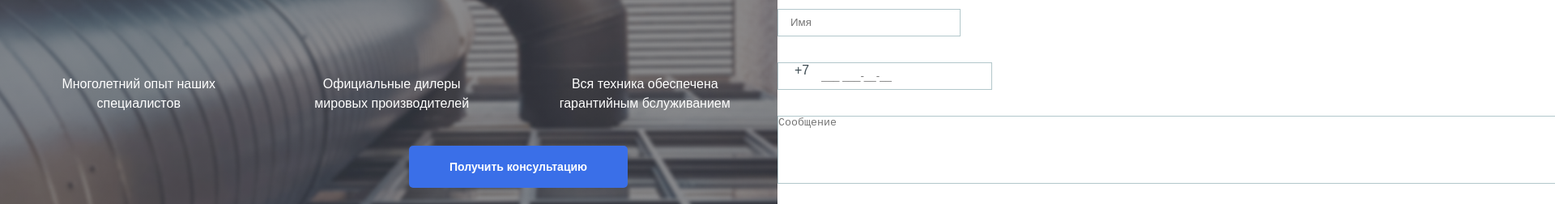
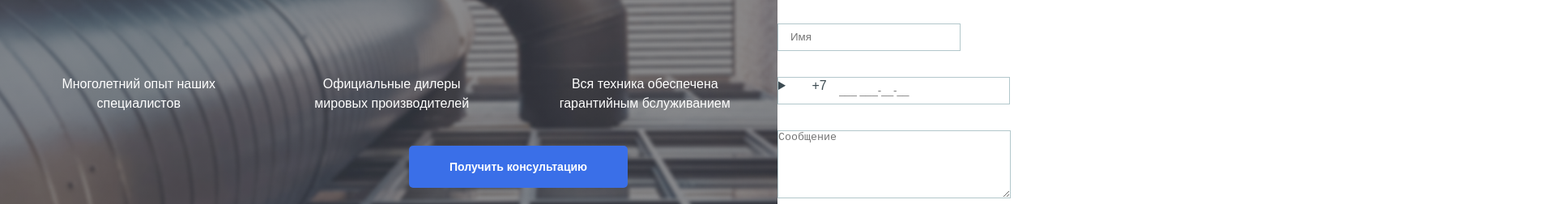
Before and after one commit to ar78ilnik/uslugi, a website: page app/instalation.html in a window 1280 px wide. Both pictures are taken after a click on the link "Получить консультацию". Shown: the part 350-602 px from the top of the page at 81% size, 1920 px wide, since content can reach past the window. Drawn offline with nearby package versions, Linux system fonts and the light colour scheme; files that its build step writes are made by us from their sources.

Commit message:
Chack bid

```diff
--- a/app/html_components/_bid.html
+++ b/app/html_components/_bid.html
@@ -1,9 +1,9 @@
 <div class="bid">
-	<div class="container container_bid">
+    <div class="bid__wrapper">
         <h2 class="title title_h2-bid">Получить консультацию</h2>
         <button class="bid__close" type="button">
             <svg class="icon icon_bid" aria-hidden="true">
-			<use class="menu__icon_bid" xlink:href="img/sprite.svg#cross"></use>
+                <use class="menu__icon_bid" xlink:href="img/sprite.svg#cross-bid"></use>
             </svg>
         </button>
         <main class="main main_bid">
@@ -29,7 +29,7 @@
                         <div class="form__tel-wrapper">
                             <div class="form__tel-pais">
                                 <details class="form__det">
-								<summary class="form__sum">
+                                    <summary class="form__summary">
                                         <svg class="icon icon_sum">
                                             <use xlink:href="img/sprite.svg#arrow"></use>
                                         </svg>
@@ -44,7 +44,7 @@
                         </div>
                         <textarea class="bid__textarea" name="message" id="bid-textarea" placeholder="Сообщение" readonly></textarea>
                         <p class="form__bid-check">
-							<input type="text" class="form__check_bid" id="check-bid" type="checkbox">
+                            <input class="form__check_bid" id="check-bid" type="checkbox">
                             <label for="check-bid" class="form__label form__label_bid">Я даю согласие на обработку моих персональных данных</label>
                         </p>
                         <div class="form__code">
--- a/app/js/script.js
+++ b/app/js/script.js
@@ -4,7 +4,10 @@
         menuClose = document.querySelector('.menu__close'),
         popup = document.querySelector('.container_popup'),
         bodyBack = document.querySelector('.body__back'),
-        footerDet = document.querySelectorAll('.footer__det');
+        footerDet = document.querySelectorAll('.footer__det'),
+        linkBlueAbout = document.querySelector('.link_blue-about'),
+        bidBlock = document.querySelector('.bid'),
+        bidClose = document.querySelector('.bid__close');
 
     menuButton.addEventListener('click', () => {
         let expanded = menuButton.getAttribute('aria-expanded') === 'true' || false;
@@ -22,9 +25,16 @@
         document.body.style.overflow = '';
     })
 
+    linkBlueAbout.addEventListener('click', () => {
+        bidBlock.classList.toggle('bid_open');
+    })
+
+    bidClose.addEventListener('click', () => {
+        bidBlock.classList.toggle('bid_open');
+    })
+
     bodyBack.addEventListener('click', (event) => {
         if (event.target === bodyBack) {
-            console.log('1');
             let expanded = menuButton.getAttribute('aria-expanded') === 'true' || false;
             menuButton.setAttribute('aria-expanded', !expanded);
             popup.classList.toggle('container_popup-open');
--- a/app/scss/bid.scss
+++ b/app/scss/bid.scss
@@ -1,5 +1,14 @@
 /* Bid */
 .bid {
+    display: none;
+
+    &__wrapper {
+        width: 320px;
+        display: grid;
+        grid-template-columns: 1fr 72px;
+        grid-template-rows: 72px 1fr;
+    }
+
     &__close {
         width: 72px;
         height: 100%;
@@ -8,6 +17,7 @@
         grid-column: 2/3;
         grid-row: 1/2;
     }
+
     &__fieldset {
         width: 90%;
         display: flex;
@@ -16,13 +26,16 @@
         align-items: flex-start;
         gap: 2rem;
     }
+
     &__adres-text {
         line-height: 3rem;
     }
+
     &__time {
         display: block;
         line-height: 1.5rem;
     }
+
     &__tel-number {
         color: var(--popup-hover);
         text-decoration: none;
@@ -30,9 +43,11 @@
         font-size: 1.25rem;
         line-height: 3rem;
     }
+
     &__legend {
         font-size: 1.25rem;
     }
+
     &__textarea {
         height: 84px;
         width: 100%;
@@ -40,7 +55,8 @@
     }
 }
 
-.bid {
+.bid_open {
+    display: block;
     position: absolute;
     top: 0;
     right: 0;
@@ -48,4 +64,5 @@
     height: 100vh;
     background-color: var(--bid);
     color: var(--popup-hover);
+    z-index: 2;
 }
--- a/app/scss/container.scss
+++ b/app/scss/container.scss
@@ -21,13 +21,6 @@
         padding: 32px 24px 24px;
     }
 
-    &_bid {
-        width: 320px;
-        display: grid;
-        grid-template-columns: 1fr 72px;
-        grid-template-rows: 72px 1fr;
-    }
-
     &_header {
         display: grid;
         grid-template-columns: 1fr min-content min-content 34px;
@@ -35,15 +28,19 @@
         column-gap: 16px;
         width: 86%;
     }
+
     &_crumbs {
         padding-top: 57px;
     }
+
     &_benefits {
         padding-top: 70px;
     }
+
     &_spend {
         padding-top: 66px;
     }
+
     &_about {
         width: 100%;
         display: flex;
@@ -53,9 +50,11 @@
         gap: 15px;
         padding-top: 8px;
     }
+
     &_promo {
         position: relative;
     }
+
     &_promo::after {
         content: '';
         display: block;
@@ -67,16 +66,20 @@
         background-image: url(../img/promo-360.png);
         background-repeat: no-repeat;
     }
+
     &_features {
         padding-top: 23px;
     }
+
     &_services {
         margin-bottom: 60px;
     }
+
     &_intro {
         position: relative;
         padding-top: 270px;
     }
+
     &_intro::after {
         content: '';
         display: block;
@@ -108,6 +111,7 @@
         padding-bottom: 60px;
         position: relative;
     }
+
     &_order::before {
         content: '';
         display: block;
@@ -118,6 +122,7 @@
         left: -22px;
         background-image: url(../img/orderBg-360.png);
     }
+
     &_order::after {
         content: '';
         display: block;
@@ -133,9 +138,11 @@
         padding-top: 32px;
         padding-bottom: 60px;
     }
+
     &_attend {
         padding-top: 60px;
     }
+
     &_sertif {
         padding-top: 70px;
     }
@@ -147,11 +154,13 @@
         padding-top: 30px;
         padding-bottom: 40px;
     }
+
     &_team {
         padding-top: 60px;
         padding-bottom: 30px;
         position: relative;
     }
+
     &_team::before {
         content: '';
         display: block;
@@ -177,13 +186,16 @@
             grid-template-columns: 1fr 197px min-content min-content 34px;
             column-gap: 32px;
         }
+
         &_crumbs {
             width: 95%;
         }
+
         &_intro {
             padding-top: 380px;
             width: 95%;
         }
+
         &_intro::after {
             width: 378px;
             height: 263px;
@@ -191,21 +203,26 @@
             top: 60px;
             left: calc(50% + -189px);
         }
+
         &_benefits {
             width: 95%;
             padding-top: 87px;
         }
+
         &_spend {
             padding-top: 120px;
         }
+
         &_about {
             padding: 30px 40px;
             min-height: inherit;
             gap: 15px;
         }
+
         &_promo {
             width: 95%;
         }
+
         &_promo::after {
             width: 249px;
             height: 252px;
@@ -213,10 +230,12 @@
             left: calc(100% + -230px);
             background-image: url(../img/promo-768.png);
         }
+
         &_features {
             width: 95%;
             margin-bottom: 40px;
         }
+
         &_services {
             width: 732px;
             display: flex;
@@ -224,11 +243,13 @@
             justify-content: space-between;
             gap: 20px;
         }
+
         &_question {
             padding-top: 33px;
             padding-bottom: 38px;
             position: relative;
         }
+
         &_question::after {
             content: '';
             display: block;
@@ -239,6 +260,7 @@
             right: -40px;
             background-image: url(../img/questionBg-768.png);
         }
+
         &_calc {
             width: 95%;
             padding-top: 37px;
@@ -261,6 +283,7 @@
             justify-items: start;
             grid-row-gap: 20px;
         }
+
         &_order::before {
             content: '';
             display: block;
@@ -271,6 +294,7 @@
             left: -22px;
             background-image: url(../img/orderBg-768.png);
         }
+
         &_order::after {
             content: '';
             display: block;
@@ -281,9 +305,11 @@
             right: -50px;
             background-image: url(../img/orderBg2-768.png);
         }
+
         &_attend {
             width: 95%;
         }
+
         &_sertif {
             width: 95%;
         }
@@ -296,6 +322,7 @@
             grid-column-gap: 50px;
             position: relative;
         }
+
         &_team::before {
             content: '';
             display: block;
@@ -306,6 +333,7 @@
             left: 0;
             background-image: url(../img/teamBg2-768.png);
         }
+
         &_team::after {
             content: '';
             display: block;
@@ -334,13 +362,16 @@
             grid-template-columns: min-content 197px 1fr min-content min-content;
             justify-content: end;
         }
+
         &_crumbs {
             padding-top: 40px;
             width: 92%;
         }
+
         &_promo {
             width: 92%;
         }
+
         &_promo::after {
             width: 341px;
             height: 321px;
@@ -348,18 +379,22 @@
             left: calc(100% + -300px);
             background-image: url(../img/promo-1024.png);
         }
+
         &_features {
             width: 92%;
             padding-top: 24px;
             margin-bottom: 40px;
         }
+
         &_services {
             width: 944px;
         }
+
         &_intro {
             padding-left: 360px;
             padding-top: 50px;
         }
+
         &_intro::after {
             width: 340px;
             height: 385px;
@@ -373,6 +408,7 @@
             justify-content: space-between;
             padding-bottom: 20px;
         }
+
         &_spend {
             padding-top: 110px;
         }
@@ -387,6 +423,7 @@
         &_order {
             grid-row-gap: 15px;
         }
+
         &_order::before {
             content: '';
             display: block;
@@ -397,6 +434,7 @@
             left: -60px;
             background-image: url(../img/orderBg1-1024.png);
         }
+
         &_order::after {
             content: '';
             display: block;
@@ -413,6 +451,7 @@
             padding-top: 82px;
             position: relative;
         }
+
         &_howto::before {
             content: '';
             display: block;
@@ -429,12 +468,14 @@
             grid-template-columns: repeat(4, 1fr);
             grid-template-rows: min-content 1fr;
         }
+
         &_team {
             width: 95%;
             grid-template-columns: 1fr 448px;
             grid-template-rows: repeat(3, min-content);
             grid-column-gap: 50px;
         }
+
         &_team::before {
             content: '';
             display: block;
@@ -445,6 +486,7 @@
             left: -20px;
             background-image: url(../img/teamBg2-768.png);
         }
+
         &_team::after {
             content: '';
             display: block;
@@ -467,16 +509,20 @@
 @media (min-width: 1200px) {
     .container {
         width: 1170px;
+
         &_header {
             grid-template-columns: min-content 197px 1fr repeat(2, min-content);
         }
+
         &_trand {
             padding: 0;
         }
+
         &_about {
             width: 1172px;
             padding: 60px 0 60px;
         }
+
         &_promo::after {
             width: 450px;
             height: 347px;
@@ -484,15 +530,19 @@
             left: calc(100% - 435px);
             background-image: url(../img/promo-1200.png);
         }
+
         &_spend {
             padding-top: 117px;
         }
+
         &_features {
             margin-bottom: 80px;
         }
+
         &_intro {
             padding-top: 80px;
         }
+
         &_intro::after {
             width: 357px;
             height: 397px;
@@ -500,6 +550,7 @@
             background-image: url(../img/intro1-1200.png);
             left: -15px;
         }
+
         &_question::before {
             content: '';
             display: block;
@@ -510,6 +561,7 @@
             left: -40px;
             background-image: url(../img/questionBg1-1200.png);
         }
+
         &_question::after {
             content: '';
             display: block;
@@ -533,6 +585,7 @@
         &_order {
             width: 970px;
         }
+
         &_order::before {
             content: '';
             display: block;
@@ -543,6 +596,7 @@
             left: -110px;
             background-image: url(../img/orderBg1-1200.png);
         }
+
         &_order::after {
             content: '';
             display: block;
@@ -561,6 +615,7 @@
         &_team {
             grid-template-columns: repeat(4, 1fr);
         }
+
         &_team::after {
             content: '';
             display: block;
--- a/app/scss/vars.scss
+++ b/app/scss/vars.scss
@@ -48,4 +48,6 @@ select {
     --bid: #f1f6f7;
     --popup: #b2c7cb;
     --popup-hover: #3d4b52;
+    --check-bid: #cfdfe2;
+    --check-bid-hover: #81888c2;
 }
```
Also changed, not shown: app/scss/form.scss (+20 -0 lines), app/img/svgs/cross-bid.svg (added), app/img/svgs/cross.svg. Lines whose indentation alone changed are shown as unchanged.
